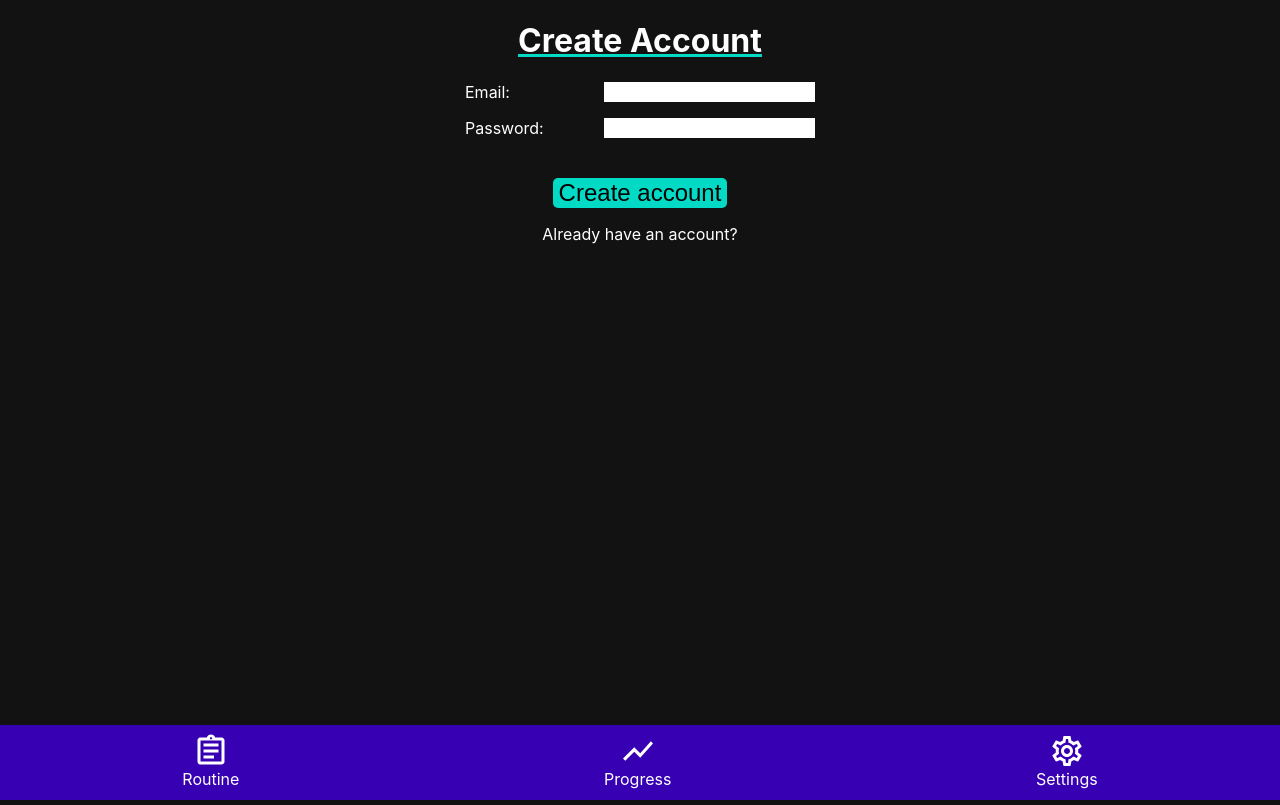
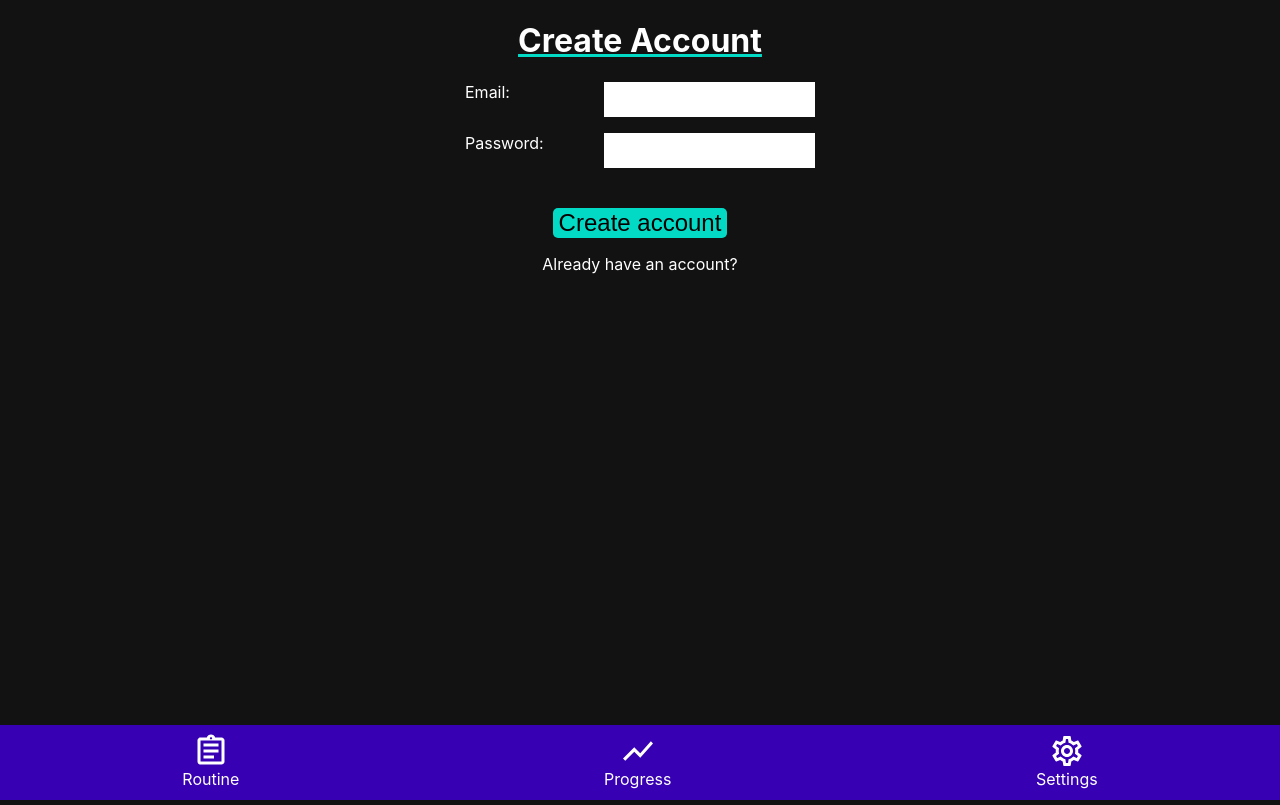
Before and after one commit to Kamo-Chip/ProjektGreekGods, a React (Create React App) app: page / in a window 1280 px wide. Built offline with nearby package versions, Linux system fonts and the light colour scheme; no server answers.

Commit message:
Update App.css

```diff
--- a/src/App.css
+++ b/src/App.css
@@ -43,6 +43,7 @@ input {
   margin-bottom: 1em;
   border: none;
   font-size: 1rem;
+  height: 35px;
 }
 
 input:focus {
```
